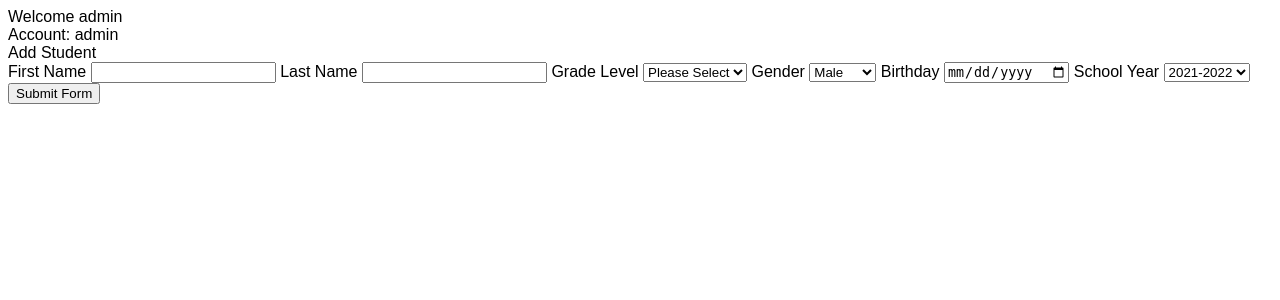
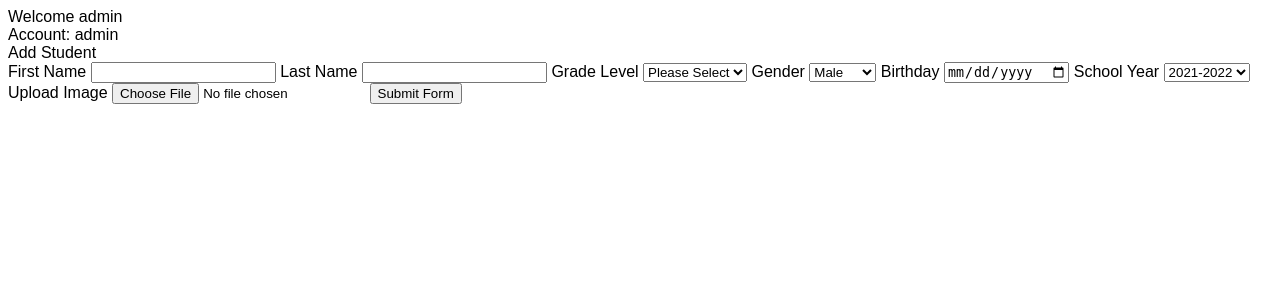
Before and after one commit to paulojamero/mdmsystem, a PHP site: page /add.php in a window 1280 px wide. Shown: the top 300 px of the page. Run offline with PHP 8.4, Linux system fonts and the light colour scheme; a user stored in the database is signed in; tables that the repository leaves empty or names only in its code hold one stand-in row (values such as "Sample post").

Commit message:
still working on

```diff
--- a/add.php
+++ b/add.php
@@ -21,7 +21,15 @@
 
     $con = connection(); // create new variable with connection function
 
+
+
+
 if(isset($_POST['submit'])){
+
+    $filename = $_FILES["uploadImage"]["name"];
+    $tempname = $_FILES["uploadImage"]["tmp_name"];
+    $folder = "uploads/" . $filename;
+
 
     // ilagay sa isang variable
     $fName = $_POST['firstname'];
@@ -30,13 +38,22 @@ if(isset($_POST['submit'])){
     $grades = $_POST['grades'];
     $bday = $_POST['bday'];
     $schoolYear = $_POST['schoolYear'];
+//image
 
-    $sql = "INSERT INTO `student_list`(`firstName`, `lastName`, `gender`, `grade`, `birthDay`, `school_year`) VALUES ('$fName','$lName','$gender', '$grades', '$bday', '$schoolYear')";
+
+    $sql = "INSERT INTO `student_list`(`firstName`, `lastName`, `gender`, `grade`, `birthDay`, `school_year`,`image`) VALUES ('$fName','$lName','$gender', '$grades', '$bday', '$schoolYear', '$filename')";
 
     $con->query($sql) or die ($con->error);
+    echo header("Location:index.php");
+    if (move_uploaded_file($tempname, $folder))  {
+        $msg = "Image uploaded successfully";
+    }else{
+        $msg = "Failed to upload image";
+  }
+}
+$result = mysqli_query($con,"SELECT * FROM image");
 
-    echo header("Location:index.php");
-}
+
 ?>
 
 
@@ -51,7 +68,7 @@ if(isset($_POST['submit'])){
 </head>
 <body>
 
-    <form action="" method="post">
+    <form action="" method="post" enctype="multipart/form-data">
         <label>First Name</label>
         <input type="text" name="firstname" id="firstname">
 
@@ -101,6 +118,9 @@ if(isset($_POST['submit'])){
 
         </select>
 
+        <label>Upload Image</label>
+        <input type="file" name="uploadImage" value=" " />
+
 
 
 
--- a/index.php
+++ b/index.php
@@ -123,6 +123,7 @@ $q=mysqli_query($con, $sql);
                 <th>GENDER</th>
                 <th>GRADE</th>
                 <th>School Year</th>
+                <th>Image</th>
                 <th>Actions</th>
 
             </tr>
@@ -168,6 +169,7 @@ $q=mysqli_query($con, $sql);
                     <td><?php echo $stud['gender']; ?></td>
                     <td><?php echo $stud['grade']; ?></td>
                     <td><?php echo $stud['school_year']; ?></td>
+                    <td><?php echo $stud['image']; ?></td>
                     <td><a href="details.php?ID=<?php echo $stud['id']; ?>">VIEW</a></td> <!--GET PARAMETER AS ID -->
 
             </tr>
```
Also changed, not shown: result.php (+9 -2 lines).
